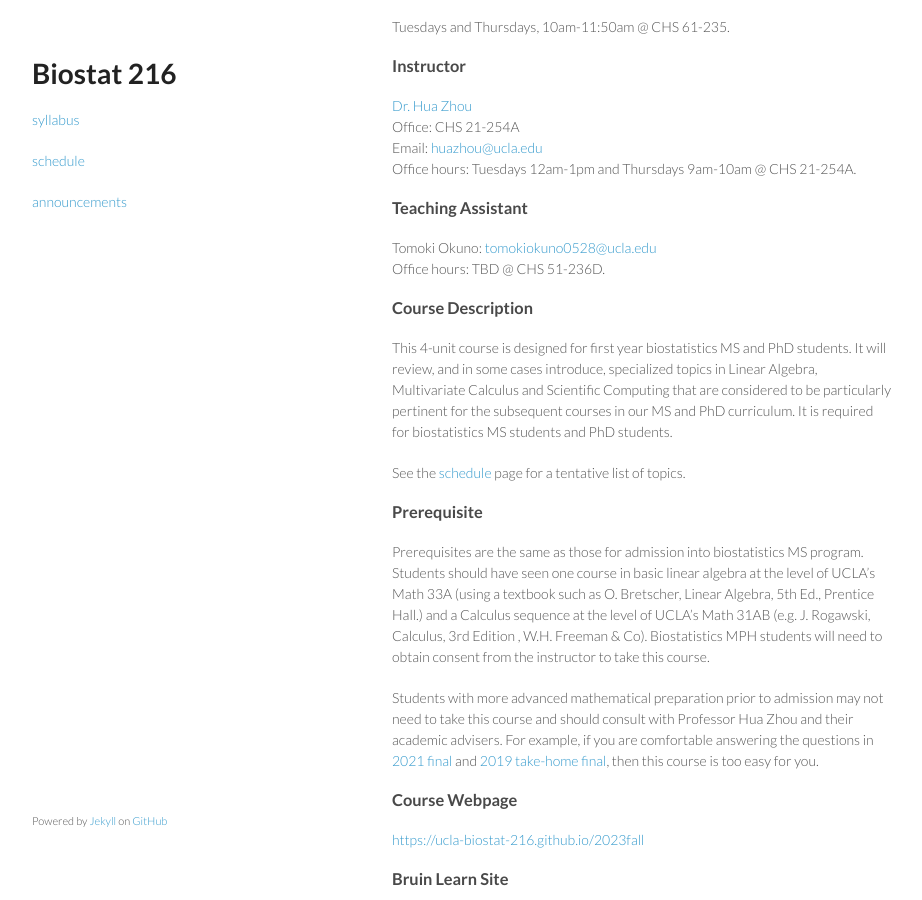
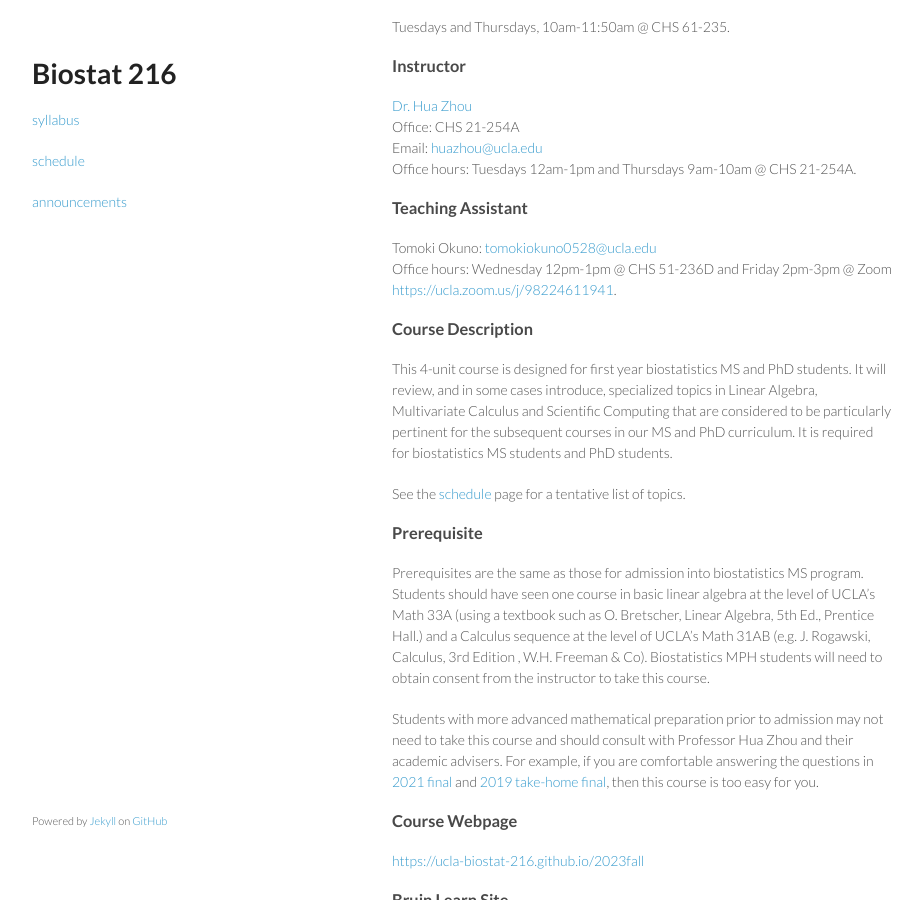
Before and after one commit to ucla-biostat-216/2023fall, a Jekyll site: the page built from syllabus/syllabus.md, in a window 1280 px wide and 900 px high, scrolled down 405 px. Shown: the whole window, without its empty margins (178-1100 px from the left). Built offline with Jekyll 4.4.1, drawn with Linux system fonts in a browser that asks for light colours.

Commit message:
add TA OH hours

```diff
--- a/syllabus/syllabus.md
+++ b/syllabus/syllabus.md
@@ -29,7 +29,7 @@ Office hours: Tuesdays 12am-1pm and Thursdays 9am-10am @ CHS 21-254A.
 ### Teaching Assistant
 
 Tomoki Okuno: <tomokiokuno0528@ucla.edu>
-Office hours: TBD @ CHS 51-236D.
+Office hours: Wednesday 12pm-1pm @ CHS 51-236D and Friday 2pm-3pm @ Zoom <https://ucla.zoom.us/j/98224611941>.
 
 ### Course Description
 
```
